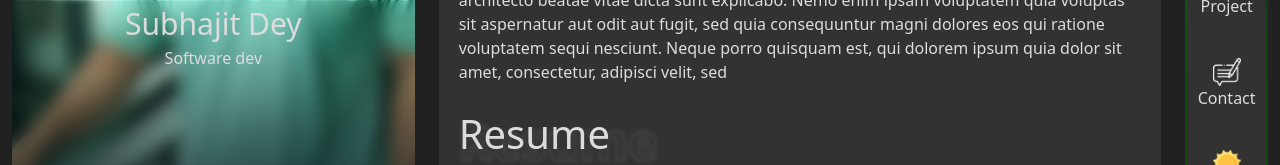
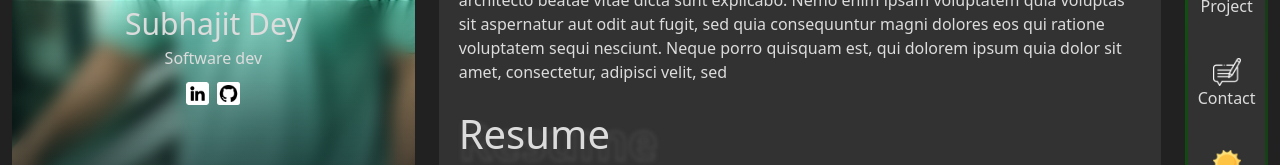
Before and after one commit to subhajit-projects/portfolio, a React (Create React App) app: page / in a window 1280 px wide. Shown: the part 459-624 px from the top of the page. Built offline with nearby package versions, Linux system fonts and the light colour scheme.

Commit message:
Social icon

```diff
--- a/src/components/leftpanel/LeftPanel.tsx
+++ b/src/components/leftpanel/LeftPanel.tsx
@@ -12,7 +12,13 @@ const LeftPanel = () => {
                     <div className={styles.text}>
                         <div className={styles.title}>Subhajit Dey</div>
                         <div className={styles.short_desc}>Software dev</div>
+
+                        <div className={styles.social}>
+                            <img src={ window.location.origin+"/assets/images/linkedin.png" } />
+                            <img src={ window.location.origin+"/assets/images/github-dark.png" } />
+                        </div>
                     </div>
+
                     <div className={styles.bottom}>
                         <div className={styles.buttons}>
                             <div>Download CV</div>
--- a/src/components/leftpanel/leftpanel.module.css
+++ b/src/components/leftpanel/leftpanel.module.css
@@ -59,6 +59,17 @@
     text-align: center;
 }
 
+.leftpanel_card > .content > .text > .social {
+    align-items: center;
+    text-align: center;
+    padding: 10px 0px;
+}
+
+.leftpanel_card > .content > .text > .social > img {
+    width: 23px;
+    margin: 0px 4px;
+}
+
 .bottom {
     position: absolute;
     bottom: 0;
```
Also changed, not shown: public/assets/images/github-dark.png (added), public/assets/images/linkedin.png (added).
